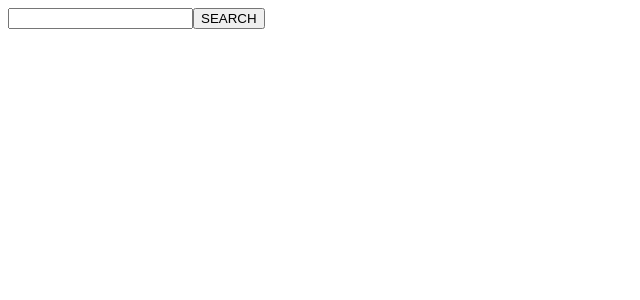
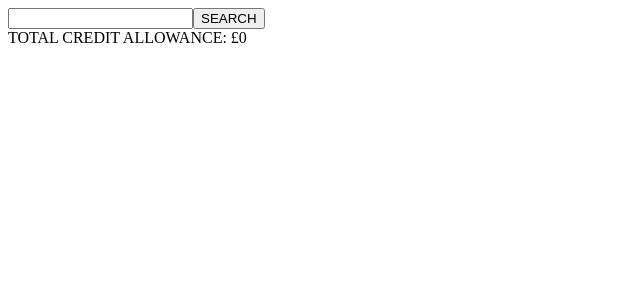
Before and after one commit to maciejk77/tm-app, a React (Create React App) app: page / in a window 1280 px wide. Shown: the top 300 px of the page, without its empty margins (0-640 px from the left). Built offline with nearby package versions, Linux system fonts and the light colour scheme.

Commit message:
Small tidy up

```diff
--- a/src/App.js
+++ b/src/App.js
@@ -1,5 +1,6 @@
 import React, { Component } from 'react';
 import SearchBar from './components/search_bar.js';
+import CreditCounter from './components/credit_counter.js';
 import CustomerData from './components/customer_data.js';
 
 class App extends Component {
@@ -7,6 +8,7 @@ class App extends Component {
     return (
       <div>
         <SearchBar />
+        <CreditCounter />
         <CustomerData />
       </div>
     );
--- a/src/components/card.js
+++ b/src/components/card.js
@@ -17,7 +17,7 @@ class Card extends Component {
   render() {
     const { name, status, apr, balance_mths, purchase_mths, credit_avail } = this.state.card_info;
     return (
-      <div>
+      <div style={{border: '1px solid red', textAlign: 'center', width: '400px', margin: '5px 0 5px 0', padding: '5px 0'}}>
         <div>{name}</div>
         <div>{status}</div>
         <div>{apr}</div>
@@ -25,7 +25,6 @@ class Card extends Component {
         <div>{purchase_mths}</div>
         <div>{credit_avail}</div>
         <button>ADD</button>
-        <div>-----------------------</div>
       </div>
     );
   }
--- /dev/null
+++ b/src/components/credit_counter.js
@@ -0,0 +1,22 @@
+import React, { Component } from 'react';
+
+class CreditCounter extends Component {
+  constructor(props) {
+    super(props);
+
+    this.state = {
+        allowance: 0
+    }
+  }
+
+
+  render() {
+    return(
+      <div>
+        TOTAL CREDIT ALLOWANCE: £{this.state.allowance}
+      </div>
+    );
+  }
+}
+
+export default CreditCounter;
```
